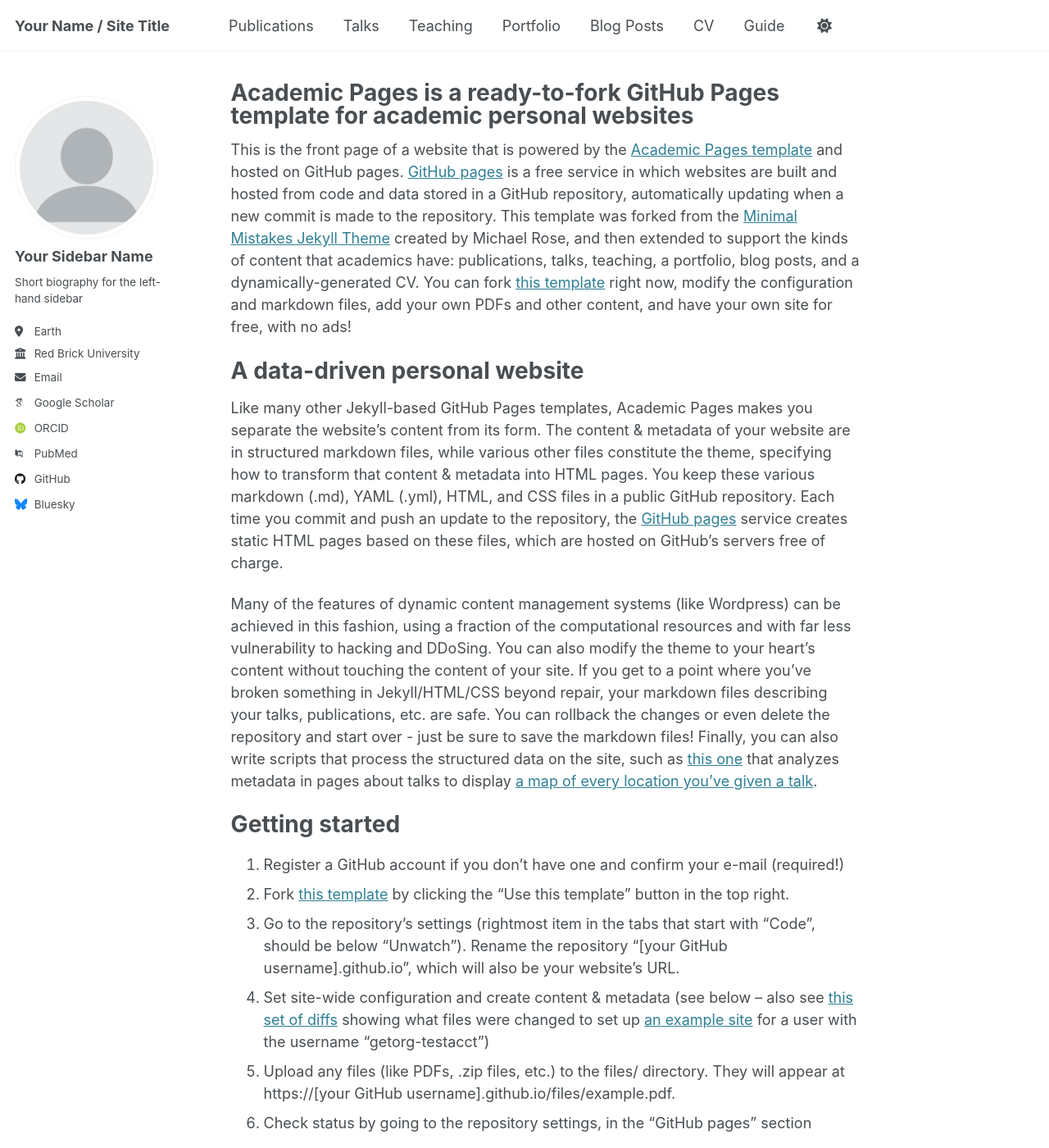
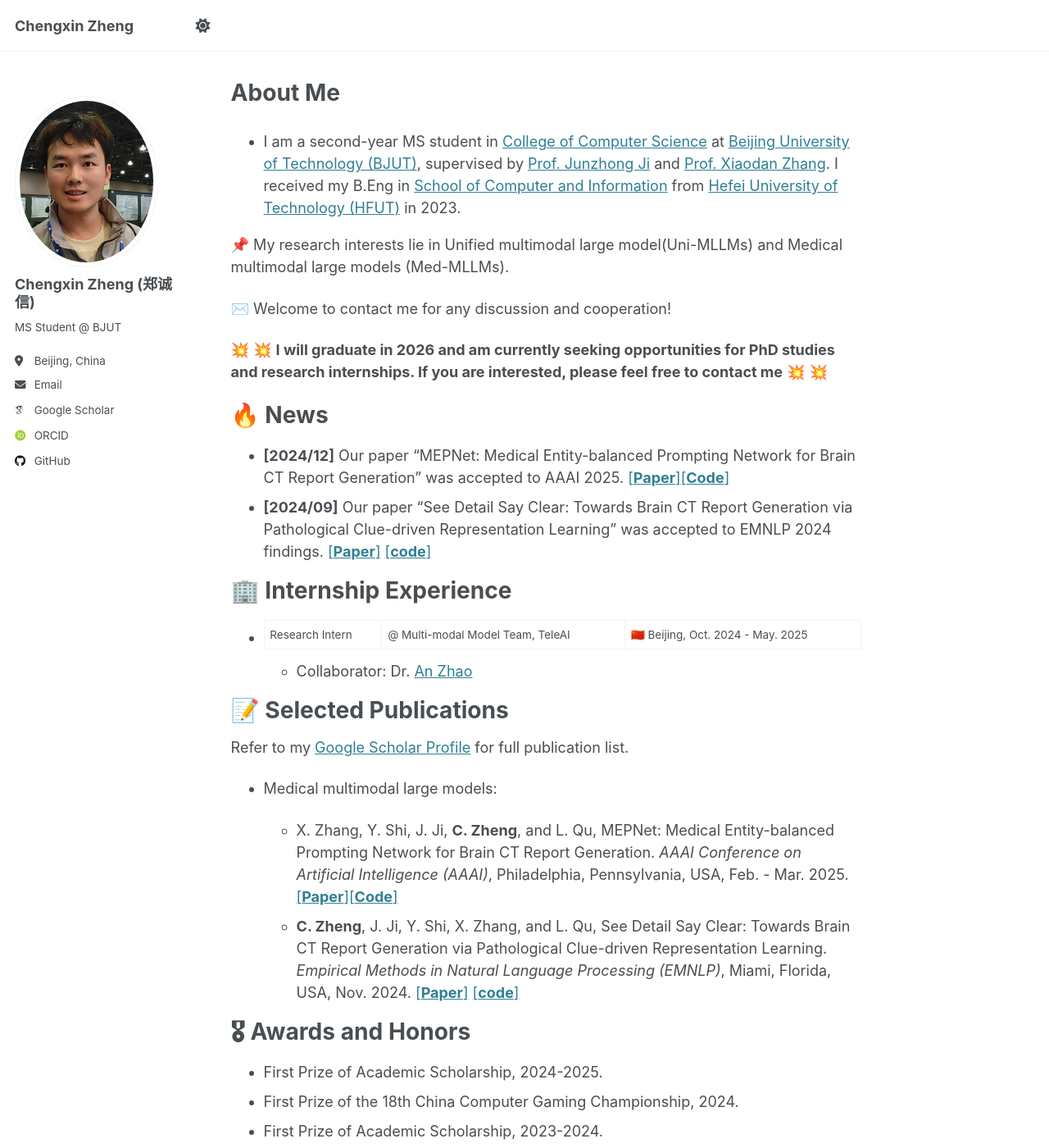
Before and after one commit to Chauncey-Jheng/Chauncey-Jheng.github.io, a Jekyll site: the page built from _pages/about.md, in a window 1280 px wide and 1400 px high. Shown: the whole window at 82% size. Built offline with Jekyll 4.4.1, drawn with Linux system fonts in a browser that asks for light colours; some web fonts are replaced; some of the changed text lies outside the part shown.

Commit message:
update zcx info

```diff
--- a/_config.yml
+++ b/_config.yml
@@ -9,13 +9,13 @@
 # Basic Site Settings
 locale                   : "en-US"
 site_theme               : "default"
-title                    : "Your Name / Site Title"
+title                    : "Chengxin Zheng"
 title_separator          : "-"
-name                     : &name "Your Name"
+name                     : &name "Chengxin Zheng"
 description              : &description "personal description"
-url                      : https://academicpages.github.io # the base hostname & protocol for your site e.g. "https://[your GitHub username].github.io"
+url                      : https://chauncey-jheng.github.io # the base hostname & protocol for your site e.g. "https://[your GitHub username].github.io"
 baseurl                  : "" # the subpath of your site, e.g. "/blog"
-repository               : "academicpages/academicpages.github.io"
+repository               : "chauncey-jheng/chauncey-jheng.github.io"
 
 # Site Author - The following control what appear as part of the author content on the side bar.
 #               If a field is blank the icon and link will not appear, otherwise it will be shown.
@@ -23,21 +23,21 @@
 author:
   # Biographic information
   avatar           : "profile.png"
-  name             : "Your Sidebar Name"
+  name             : "Chengxin Zheng (郑诚信)"
   pronouns         : # example: "she/her"
-  bio              : "Short biography for the left-hand sidebar"
-  location         : "Earth"
-  employer         : "Red Brick University"
+  bio              : "MS Student @ BJUT"
+  location         : "Beijing, China"
+  employer         : # "Beijing University of Technology"
   uri              : # URL
-  email            : "none@example.org"
+  email            : "chaunxey_zeta@outlook.com"
 
   # Academic websites
-  arxiv            : # URL - Update with the correct link to your profile
-  googlescholar    : "https://scholar.google.com/citations?user=PS_CX0AAAAAJ"
+  # arxiv            : # URL - Update with the correct link to your profile
+  googlescholar    : "https://scholar.google.com/citations?user=A0sJMfUAAAAJ&hl=en"
   impactstory      : # URL
-  orcid            : "http://orcid.org/yourorcidurl"
+  orcid            : "https://orcid.org/0009-0005-6566-6158"
   semantic         : # URL
-  pubmed           : "https://www.ncbi.nlm.nih.gov/pubmed/?term=john+snow"
+  pubmed           : # "https://www.ncbi.nlm.nih.gov/pubmed/?term=john+snow"
   researchgate     : # URL
   scopus           : # URL
 
@@ -45,12 +45,12 @@
   bitbucket        : # Username - Update with your username on the site
   codepen          : # Username
   dribbble         : # Username
-  github           : "academicpages"
+  github           : "https://github.com/Chauncey-Jheng"
   kaggle           : # Username
   stackoverflow    : # User number or user number and name (i.e., use "1" or "1/jeff-atwood")
 
   # Social media
-  bluesky          : "bsky.app" # Replace this with you Bluesky username
+  bluesky          : # "bsky.app" # Replace this with you Bluesky username
   facebook         : # Username
   flickr           : # Username
   foursquare       : # Username
--- a/_pages/about.md
+++ b/_pages/about.md
@@ -1,49 +1,39 @@
 ---
 permalink: /
-title: "Academic Pages is a ready-to-fork GitHub Pages template for academic personal websites"
+title: About Me
+excerpt: "Chengxin Zheng's Homepage"
 author_profile: true
 redirect_from:
   - /about/
   - /about.html
 ---
 
-This is the front page of a website that is powered by the [Academic Pages template](https://github.com/academicpages/academicpages.github.io) and hosted on GitHub pages. [GitHub pages](https://pages.github.com) is a free service in which websites are built and hosted from code and data stored in a GitHub repository, automatically updating when a new commit is made to the repository. This template was forked from the [Minimal Mistakes Jekyll Theme](https://mmistakes.github.io/minimal-mistakes/) created by Michael Rose, and then extended to support the kinds of content that academics have: publications, talks, teaching, a portfolio, blog posts, and a dynamically-generated CV. You can fork [this template](https://github.com/academicpages/academicpages.github.io) right now, modify the configuration and markdown files, add your own PDFs and other content, and have your own site for free, with no ads!
+- I am a second-year MS student in [College of Computer Science](https://cs.bjut.edu.cn/) at [Beijing University of Technology (BJUT)](https://english.bjut.edu.cn/), supervised by [Prof. Junzhong Ji](https://english.bjut.edu.cn/info/1332/4973.htm) and [Prof. Xiaodan Zhang](https://zhangxiaodan-bjut.github.io/). I received my B.Eng in [School of Computer and Information](https://ci.hfut.edu.cn/) from [Hefei University of Technology (HFUT)](https://www.hfut.edu.cn/) in 2023.
 
-A data-driven personal website
-======
-Like many other Jekyll-based GitHub Pages templates, Academic Pages makes you separate the website's content from its form. The content & metadata of your website are in structured markdown files, while various other files constitute the theme, specifying how to transform that content & metadata into HTML pages. You keep these various markdown (.md), YAML (.yml), HTML, and CSS files in a public GitHub repository. Each time you commit and push an update to the repository, the [GitHub pages](https://pages.github.com/) service creates static HTML pages based on these files, which are hosted on GitHub's servers free of charge.
+📌 My research interests lie in Unified multimodal large model(Uni-MLLMs) and Medical multimodal large models (Med-MLLMs).
 
-Many of the features of dynamic content management systems (like Wordpress) can be achieved in this fashion, using a fraction of the computational resources and with far less vulnerability to hacking and DDoSing. You can also modify the theme to your heart's content without touching the content of your site. If you get to a point where you've broken something in Jekyll/HTML/CSS beyond repair, your markdown files describing your talks, publications, etc. are safe. You can rollback the changes or even delete the repository and start over - just be sure to save the markdown files! Finally, you can also write scripts that process the structured data on the site, such as [this one](https://github.com/academicpages/academicpages.github.io/blob/master/talkmap.ipynb) that analyzes metadata in pages about talks to display [a map of every location you've given a talk](https://academicpages.github.io/talkmap.html).
+✉️ Welcome to contact me for any discussion and cooperation!
 
-Getting started
-======
-1. Register a GitHub account if you don't have one and confirm your e-mail (required!)
-1. Fork [this template](https://github.com/academicpages/academicpages.github.io) by clicking the "Use this template" button in the top right.
-1. Go to the repository's settings (rightmost item in the tabs that start with "Code", should be below "Unwatch"). Rename the repository "[your GitHub username].github.io", which will also be your website's URL.
-1. Set site-wide configuration and create content & metadata (see below -- also see [this set of diffs](http://archive.is/3TPas) showing what files were changed to set up [an example site](https://getorg-testacct.github.io) for a user with the username "getorg-testacct")
-1. Upload any files (like PDFs, .zip files, etc.) to the files/ directory. They will appear at https://[your GitHub username].github.io/files/example.pdf.
-1. Check status by going to the repository settings, in the "GitHub pages" section
+💥 💥 **I will graduate in 2026 and am currently seeking opportunities for PhD studies and research internships.  If you are interested, please feel free to contact me** 💥 💥
 
-Site-wide configuration
-------
-The main configuration file for the site is in the base directory in [_config.yml](https://github.com/academicpages/academicpages.github.io/blob/master/_config.yml), which defines the content in the sidebars and other site-wide features. You will need to replace the default variables with ones about yourself and your site's github repository. The configuration file for the top menu is in [_data/navigation.yml](https://github.com/academicpages/academicpages.github.io/blob/master/_data/navigation.yml). For example, if you don't have a portfolio or blog posts, you can remove those items from that navigation.yml file to remove them from the header.
 
-Create content & metadata
-------
-For site content, there is one markdown file for each type of content, which are stored in directories like _publications, _talks, _posts, _teaching, or _pages. For example, each talk is a markdown file in the [_talks directory](https://github.com/academicpages/academicpages.github.io/tree/master/_talks). At the top of each markdown file is structured data in YAML about the talk, which the theme will parse to do lots of cool stuff. The same structured data about a talk is used to generate the list of talks on the [Talks page](https://academicpages.github.io/talks), each [individual page](https://academicpages.github.io/talks/2012-03-01-talk-1) for specific talks, the talks section for the [CV page](https://academicpages.github.io/cv), and the [map of places you've given a talk](https://academicpages.github.io/talkmap.html) (if you run this [python file](https://github.com/academicpages/academicpages.github.io/blob/master/talkmap.py) or [Jupyter notebook](https://github.com/academicpages/academicpages.github.io/blob/master/talkmap.ipynb), which creates the HTML for the map based on the contents of the _talks directory).
+# 🔥 News
+- **[2024/12]** Our paper "MEPNet: Medical Entity-balanced Prompting Network for Brain CT Report Generation" was accepted to AAAI 2025. [[**Paper**]](https://arxiv.org/abs/2503.17784)[[**Code**]](https://github.com/YanzhaoShi/MEPNet)
+- **[2024/09]** Our paper "See Detail Say Clear: Towards Brain CT Report Generation via Pathological Clue-driven Representation Learning" was accepted to EMNLP 2024 findings. [[**Paper**]](https://arxiv.org/abs/2409.19676) [[**code**]](https://github.com/Chauncey-Jheng/PCRL-MRG)
 
-**Markdown generator**
+# 🏢 Internship Experience
+- Research Intern | @ Multi-modal Model Team, TeleAI | 🇨🇳 Beijing, Oct. 2024 - May. 2025
+  - Collaborator: Dr. [An Zhao](https://satsuma.cs.ucl.ac.uk/author/an-zhao/)
 
-The repository includes [a set of Jupyter notebooks](https://github.com/academicpages/academicpages.github.io/tree/master/markdown_generator
-) that converts a CSV containing structured data about talks or presentations into individual markdown files that will be properly formatted for the Academic Pages template. The sample CSVs in that directory are the ones I used to create my own personal website at stuartgeiger.com. My usual workflow is that I keep a spreadsheet of my publications and talks, then run the code in these notebooks to generate the markdown files, then commit and push them to the GitHub repository.
+# 📝 Selected Publications
 
-How to edit your site's GitHub repository
-------
-Many people use a git client to create files on their local computer and then push them to GitHub's servers. If you are not familiar with git, you can directly edit these configuration and markdown files directly in the github.com interface. Navigate to a file (like [this one](https://github.com/academicpages/academicpages.github.io/blob/master/_talks/2012-03-01-talk-1.md) and click the pencil icon in the top right of the content preview (to the right of the "Raw | Blame | History" buttons). You can delete a file by clicking the trashcan icon to the right of the pencil icon. You can also create new files or upload files by navigating to a directory and clicking the "Create new file" or "Upload files" buttons.
+Refer to my [Google Scholar Profile](https://scholar.google.com/citations?user=A0sJMfUAAAAJ) for full publication list.
+- Medical multimodal large models:
 
-Example: editing a markdown file for a talk
-![Editing a markdown file for a talk](/images/editing-talk.png)
+  - X. Zhang, Y. Shi, J. Ji, **C. Zheng**, and L. Qu, MEPNet: Medical Entity-balanced Prompting Network for Brain CT Report Generation. *AAAI Conference on Artificial Intelligence (AAAI)*, Philadelphia, Pennsylvania, USA, Feb. - Mar. 2025. [[**Paper**]](https://arxiv.org/abs/2503.17784)[[**Code**]](https://github.com/YanzhaoShi/MEPNet)
+  - **C. Zheng**, J. Ji, Y. Shi, X. Zhang, and L. Qu, See Detail Say Clear: Towards Brain CT Report Generation via Pathological Clue-driven Representation Learning. *Empirical Methods in Natural Language Processing (EMNLP)*, Miami, Florida, USA, Nov. 2024. [[**Paper**]](https://arxiv.org/abs/2409.19676) [[**code**]](https://github.com/Chauncey-Jheng/PCRL-MRG)
 
-For more info
-------
-More info about configuring Academic Pages can be found in [the guide](https://academicpages.github.io/markdown/), the [growing wiki](https://github.com/academicpages/academicpages.github.io/wiki), and you can always [ask a question on GitHub](https://github.com/academicpages/academicpages.github.io/discussions). The [guides for the Minimal Mistakes theme](https://mmistakes.github.io/minimal-mistakes/docs/configuration/) (which this theme was forked from) might also be helpful.
+# 🎖 Awards and Honors
+- First Prize of Academic Scholarship, 2024-2025.
+- First Prize of the 18th China Computer Gaming Championship, 2024.
+- First Prize of Academic Scholarship, 2023-2024.
```
Also changed, not shown: _data/navigation.yml (+14 -14 lines), images/profile.png.
